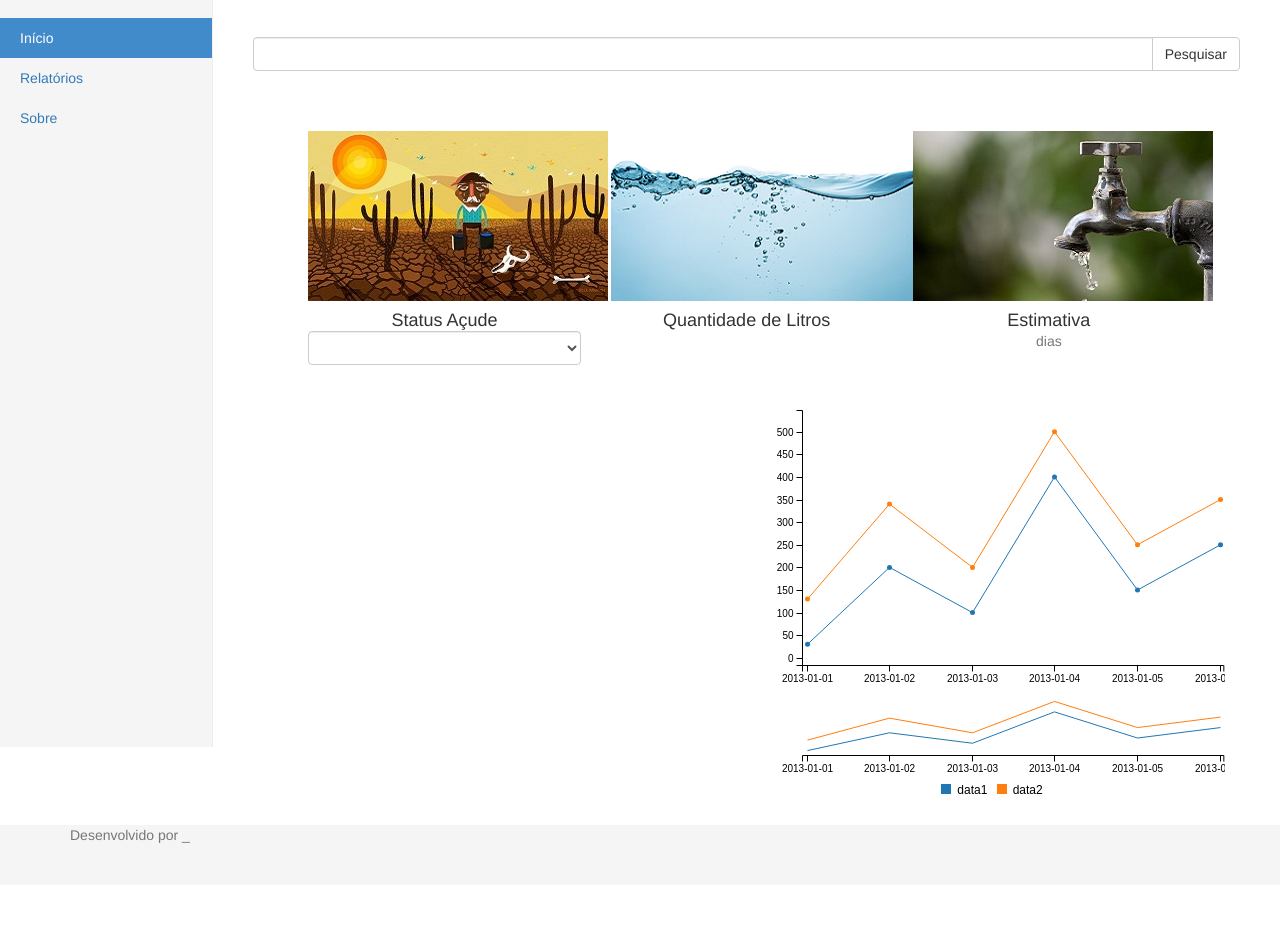
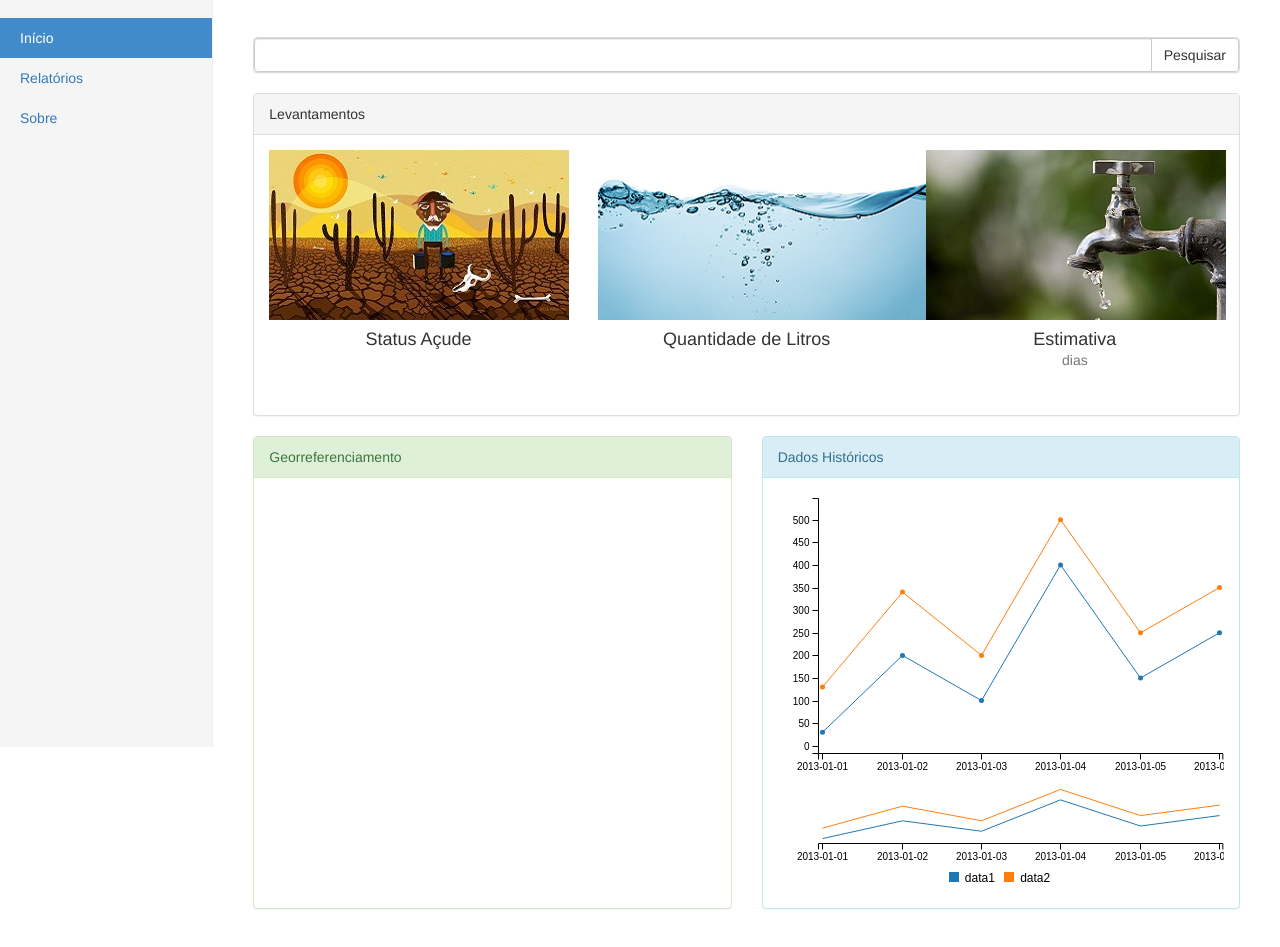
Before and after one commit to dicksonkariuki/moringa-web, a plain HTML site: page index.html at #!/inicio in a window 1280 px wide. Shown: the part 53-1000 px from the top of the page. Before the commit the page ends 938 px from the top, so only its background shows below. Drawn offline with nearby package versions, Linux system fonts and the light colour scheme; some packages are replaced by stand-ins of ours; no server answers.

Commit message:
commit maroto antes do almoco

```diff
--- a/app/application/properties.js
+++ b/app/application/properties.js
@@ -1,3 +1,3 @@
 var Properties = {
-    webserviceAddress: 'http://192.168.1.105:8080'
+    webserviceAddress: 'http://localhost:8080'
 };
--- a/app/components/inicio/inicio.html
+++ b/app/components/inicio/inicio.html
@@ -1,32 +1,18 @@
 <div ng-controller="inicioCtrl">
-
     <div class="col-sm-9 col-sm-offset-3 col-md-10 col-md-offset-2 main">
-        <form>
-            <div class="input-group">
+        <div class="input-group panel panel-default">
             <input id="inputSearch" type="text" class="form-control" ng-model="inputSearch">
             <span class="input-group-btn">
                 <button id="btnSearch" type="button" class="btn btn-default" ng-click="searchCity(inputSearch)">Pesquisar</button>
             </span>
         </div>
-            <div class="btn-group bootstrap-select">
-                <select class="selectpicker" data-live-search="true">
-                    <option data-tokens="ketchup mustard">Hot Dog, Fries and a Soda</option>
-                    <option data-tokens="mustard">Burger, Shake and a Smile</option>
-                    <option data-tokens="frosting">Sugar, Spice and all things nice</option>
-                </select>
-            </div>
-            <div class="row placeholders" style="margin: 40px">
+        <div class="panel panel-default">
+            <div class="panel-heading">Levantamentos</div>
+            <div class="panel-body">
+                <div class="row placeholders">
                     <div class="col-xs-6 col-sm-4">
                         <img src="assets/img/seca.jpg">
                         <h4>Status Açude</h4>
-                    <select
-                            id="watersources"
-                            class="form-control"
-                            required="true"
-                            ng-model="watersource"
-                            ng-options="w.name for w in watersources"
-                            ng-change="changeWatersource">
-                    </select>
                     </div>
                     <div class="col-xs-6 col-sm-4">
                         <img src="assets/img/agua.png">
@@ -39,22 +25,26 @@
                         <span class="text-muted">{{ watersource.days }} dias</span>
                     </div>
                 </div>
-        </form>
-
+            </div>
+        </div>
+        <div class="row">
             <div class="col-lg-6">
+                <div class="panel panel-success">
+                    <div class="panel-heading">Georreferenciamento</div>
+                    <div class="panel-body">
                         <div id="mapa" style="height: 400px; width: 100%"></div>
                     </div>
+                </div>
+            </div>
             <div class="col-lg-6">
+                <div class="panel panel-info">
+                    <div class="panel-heading">Dados Históricos</div>
+                    <div class="panel-body">
                         <div id="chart" style="height: 400px; width: 100%"></div>
                     </div>
-
-        <!--TODO Dica do dia (Colocar num modal)-->
-        <!--<div class="col-xs-6 col-sm-3 foot">-->
-        <!--<img src="assets/img/dica-do-dia.png" class="img-responsive">-->
-        <!--<h4>Dica do dia</h4>-->
-        <!--<span class="text-muted">{{ watersource.hint }}</span>-->
-        <!--</div>-->
-
+                </div>
+            </div>
+        </div>
     </div>
 
 </div>
--- a/index.html
+++ b/index.html
@@ -43,12 +43,6 @@
     </div>
 </div>
 
-<footer class="footer">
-    <div class="container">
-        <p class="text-muted">Desenvolvido por _</p>
-    </div>
-</footer>
-
 </div>
 
 <script src="https://oss.maxcdn.com/html5shiv/3.7.2/html5shiv.min.js"></script>
```
Lines whose indentation alone changed are shown as unchanged.
